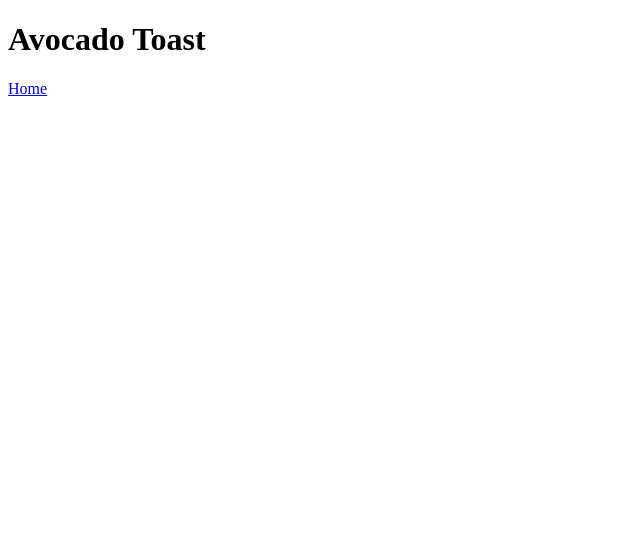
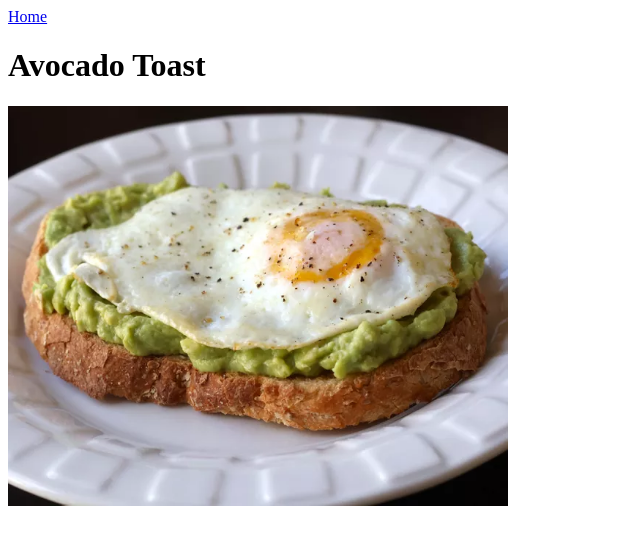
Before and after one commit to dblovhd/odin-recipes, a plain HTML site: page recipes/avotoast.html in a window 1280 px wide. Shown: the whole page, without its empty margins (0-640 px from the left). Drawn offline with Linux system fonts and the light colour scheme.

Commit message:
Added image and comments
Created img folder in odin-recipes and added new
image of avocado toast. Added image and specified
height and width. Add comments to describe img
link and heading html elements within body

```diff
--- a/recipes/avotoast.html
+++ b/recipes/avotoast.html
@@ -5,8 +5,12 @@
 
     </head>
     <body>
+        <!--back link to homepage-->
+        <a href="../index.html">Home</a>
+        <!--Name of recipe-->
         <h1>Avocado Toast</h1>
+        <!--Picture of avocado toast with egg-->
+        <img src="../img/AvocadoToast.png" alt="Avocado and fried egg on toasted bread served on White Plate" height="400" width="500">
 
-        <a href="../index.html">Home</a>
     </body>
 </html>
```
Also changed, not shown: img/AvocadoToast.png (added).
